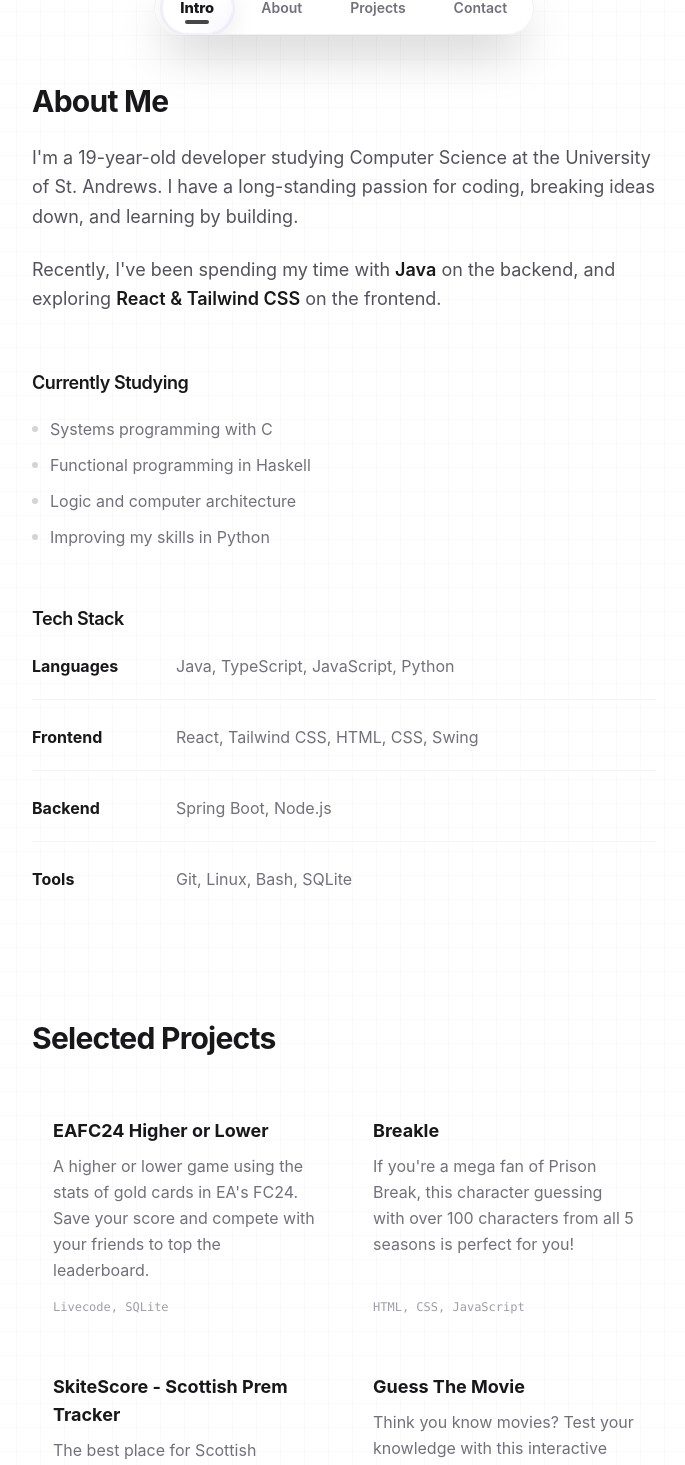
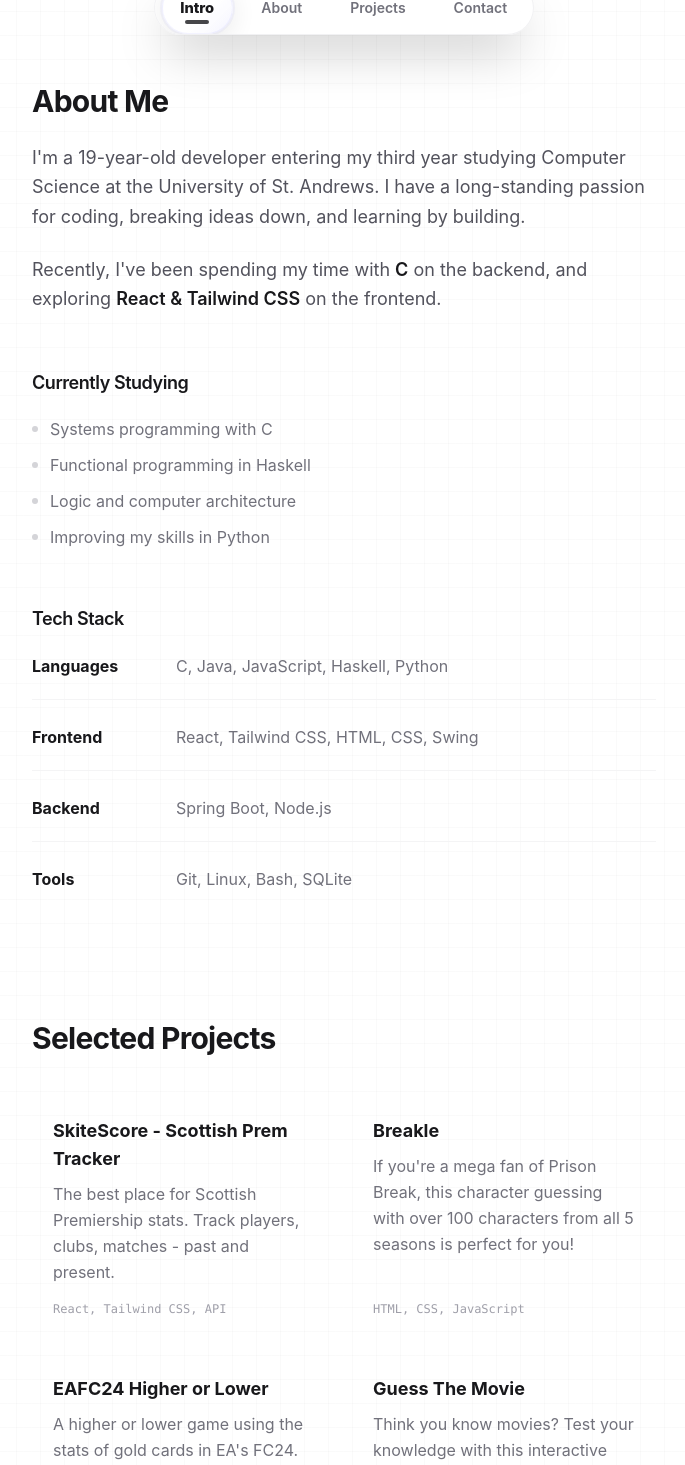
Before and after one commit to astoneham1/2026-portfolio, a React (Vite) app: page / in a window 1280 px wide. Shown: the part 733-2198 px from the top of the page, without its empty margins (296-981 px from the left). Built offline with nearby package versions, Linux system fonts and the light colour scheme.

Commit message:
refinements

```diff
--- a/src/sections/AboutSection.jsx
+++ b/src/sections/AboutSection.jsx
@@ -7,11 +7,11 @@ export const AboutSection = ({ sectionRefs }) => (
       <h2 className="text-2xl sm:text-3xl font-bold text-zinc-900 dark:text-zinc-100 tracking-tight mb-6">About Me</h2>
       <div className="space-y-6 text-base sm:text-lg leading-relaxed opacity-0 animate-[fadeBlurIn_0.6s_ease-out_forwards_100ms]">
         <p>
-          I'm a 19-year-old developer studying Computer Science at the University of St. Andrews.
+          I'm a 19-year-old developer entering my third year studying Computer Science at the University of St. Andrews.
           I have a long-standing passion for coding, breaking ideas down, and learning by building.
         </p>
         <p>
-          Recently, I've been spending my time with <span className="text-zinc-900 dark:text-zinc-100 font-semibold">Java</span> on the backend,
+          Recently, I've been spending my time with <span className="text-zinc-900 dark:text-zinc-100 font-semibold">C</span> on the backend,
           and exploring <span className="text-zinc-900 dark:text-zinc-100 font-semibold">React & Tailwind CSS</span> on the frontend.
         </p>
       </div>
@@ -28,7 +28,7 @@ export const AboutSection = ({ sectionRefs }) => (
     <div className="space-y-5 pt-2 opacity-0 animate-[fadeBlurIn_0.6s_ease-out_forwards_300ms]">
       <h3 className="text-lg font-semibold text-zinc-900 dark:text-zinc-100 tracking-tight">Tech Stack</h3>
       <div className="flex flex-col gap-6">
-        <SkillRow category="Languages" skills="Java, TypeScript, JavaScript, Python" />
+        <SkillRow category="Languages" skills="C, Java, JavaScript, Haskell, Python" />
         <SkillRow category="Frontend" skills="React, Tailwind CSS, HTML, CSS, Swing" />
         <SkillRow category="Backend" skills="Spring Boot, Node.js" />
         <SkillRow category="Tools" skills="Git, Linux, Bash, SQLite" />
--- a/src/sections/ProjectsSection.jsx
+++ b/src/sections/ProjectsSection.jsx
@@ -7,10 +7,10 @@ export const ProjectsSection = ({ sectionRefs }) => (
 
     <div className="grid grid-cols-1 sm:grid-cols-2 gap-4 group opacity-0 animate-[fadeBlurIn_0.6s_ease-out_forwards_150ms]">
       <ProjectItem
-        title="EAFC24 Higher or Lower"
-        description="A higher or lower game using the stats of gold cards in EA's FC24. Save your score and compete with your friends to top the leaderboard."
-        tags="Livecode, SQLite"
-        link="https://github.com/astoneham1/higherlower/releases/latest"
+        title="SkiteScore - Scottish Prem Tracker"
+        description="The best place for Scottish Premiership stats. Track players, clubs, matches - past and present."
+        tags="React, Tailwind CSS, API"
+        link="https://www.skitescore.com"
         index={0}
       />
       <ProjectItem
@@ -21,10 +21,10 @@ export const ProjectsSection = ({ sectionRefs }) => (
         index={1}
       />
       <ProjectItem
-        title="SkiteScore - Scottish Prem Tracker"
-        description="The best place for Scottish Premiership stats. Track players, clubs, matches - past and present."
-        tags="React, Tailwind CSS, API"
-        link="https://www.skitescore.com"
+        title="EAFC24 Higher or Lower"
+        description="A higher or lower game using the stats of gold cards in EA's FC24. Save your score and compete with your friends to top the leaderboard."
+        tags="Livecode, SQLite"
+        link="https://github.com/astoneham1/higherlower/releases/latest"
         index={2}
       />
       <ProjectItem
```
Also changed, not shown: 1 other file (tests, documents, lock files or other folders).
